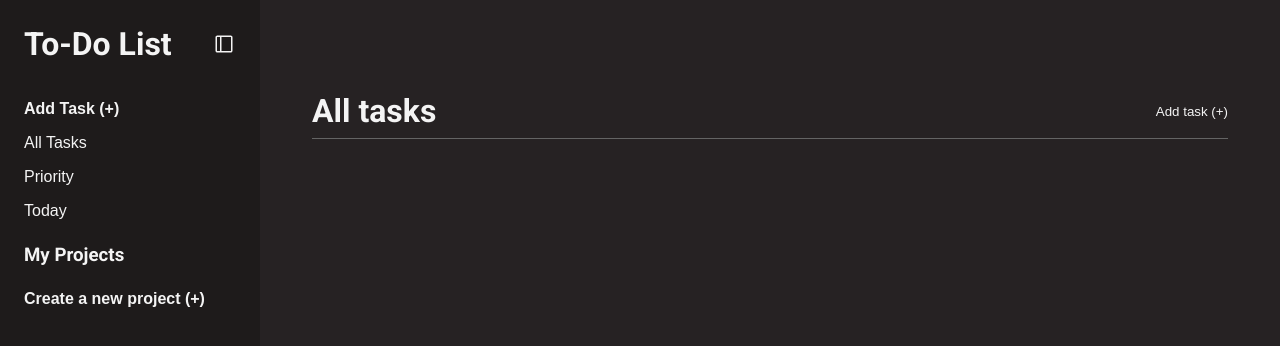
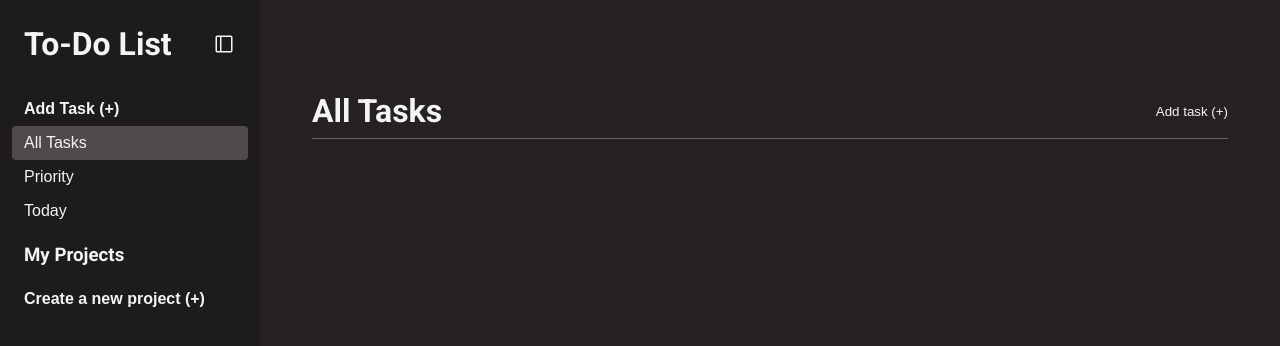
Before and after one commit to tristanbaldeo/todo-list, a website built with webpack: page src/index.html in a window 1280 px wide. Built offline with nearby package versions, Linux system fonts and the light colour scheme.

Commit message:
added sidebar navigation for different task criterias

```diff
--- a/src/index.js
+++ b/src/index.js
@@ -1,6 +1,6 @@
 import './style.css';
 import {initializeApp} from './dom';
-import {initializeSidebar} from './sidebar';
+import {initializeSidebar, sidebarNavigation} from './sidebar';
 import {submitForm, toggleDialogBox} from './tasks';
 import {toggleProjectInput, handleProjectInput} from './projects';
 
@@ -40,4 +40,6 @@ document.addEventListener('DOMContentLoaded', () => {
     if (projectInput) {
         projectInput.addEventListener('keypress', handleProjectInput);
     }
+
+    sidebarNavigation()
 });
--- a/src/projects.js
+++ b/src/projects.js
@@ -1,3 +1,5 @@
+import {sidebarNavigation} from './sidebar';
+
 let projects = [];
 
 function createProject(name) {
@@ -25,6 +27,7 @@ function addProjectToList(project) {
     projects.push(project);
     renderProjects();
     updateProjectDropdown();
+    sidebarNavigation();
 }
 
 function renderProjects() {
@@ -61,3 +64,5 @@ function updateProjectDropdown() {
         projectOptGroup.appendChild(option);
     })
 }
+
+// Delete Project
--- a/src/sidebar.js
+++ b/src/sidebar.js
@@ -16,3 +16,21 @@ function toggleSidebar() {
     dockMain.classList.toggle('hidden');
     body.classList.toggle('no-grid');
 }
+
+// Active sidebar buttons
+export function sidebarNavigation() {
+    const sidebarButtons = document.querySelectorAll('.tasks button:not(.add-task-sidebar, .add-project)');
+    sidebarButtons.forEach(button => {
+        button.addEventListener('click', (e) => {
+            const selectedTab = e.currentTarget;
+            sidebarButtons.forEach(btn => btn.classList.remove('active'));
+            selectedTab.classList.add('active');
+
+            const h2 = document.querySelector('h2');
+            h2.textContent = selectedTab.textContent;
+        });
+    });
+
+    // Select "All Tasks" by default
+    document.querySelector('.all-tasks').click();
+}
--- a/src/storage.js
+++ b/src/storage.js
@@ -0,0 +1 @@
+// Store data locally
--- a/src/style.css
+++ b/src/style.css
@@ -72,6 +72,10 @@ body.no-grid {
 }
 
 .add-task-sidebar:active, .all-tasks:active, .priority-tasks:active, .today-tasks:active, .project-folder:active, .add-project:active {
+    background-color: #4f494a;
+}
+
+.active {
     background-color: #4f494a;
 }
 
@@ -249,3 +253,6 @@ textarea {
     display: block;
     visibility: visible;
 }
+.new-project {
+    margin-top: 8px;
+}
--- a/src/tasks.js
+++ b/src/tasks.js
@@ -112,3 +112,5 @@ function createTaskItem(task, index) {
 
     return taskItem;
 }
+
+// Sort tasks
```
